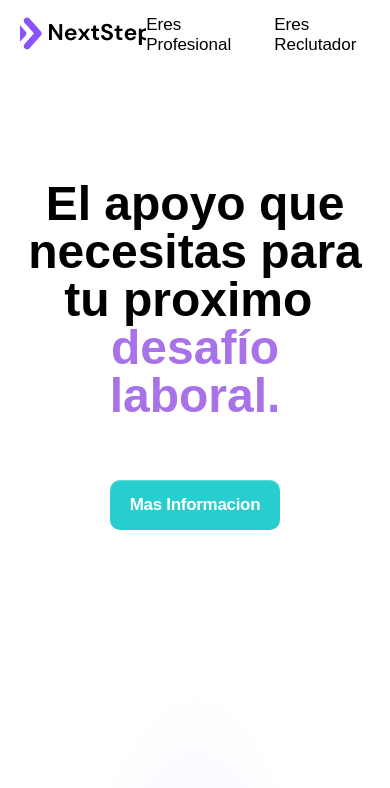
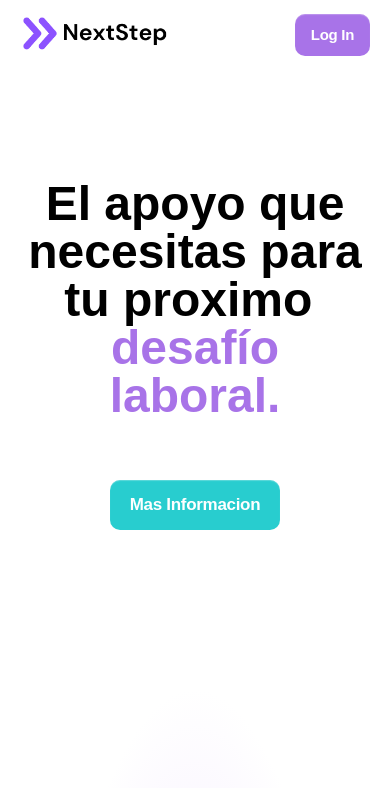
Before and after one commit to GabrielRuizVarela/next-step, a Next.js app: page / in a window 390 px wide. Shown: the top 788 px of the page. Built offline with nearby package versions, Linux system fonts and the light colour scheme.

Commit message:
Fix responsive

```diff
--- a/components/Navbar.tsx
+++ b/components/Navbar.tsx
@@ -26,8 +26,8 @@ const Navbar = () => (
       </Link>
     </div>
     <div className={styles.navbar__links}>
-      <div className={Outfit.className}>Eres Profesional</div>
-      <div className={Outfit.className}>Eres Reclutador</div>
+      <span  className={Outfit.className}>Eres Profesional</span>
+      <span className={Outfit.className}>Eres Reclutador</span>
       <Link href="/login">
         <Button>Log In</Button>
       </Link>
--- a/styles/Home.module.css
+++ b/styles/Home.module.css
@@ -244,7 +244,7 @@
     font-size: 15px !important;
   }
 
-  .navbar__links a {
+  .navbar__links span {
     display: none;
   }
 }
```
